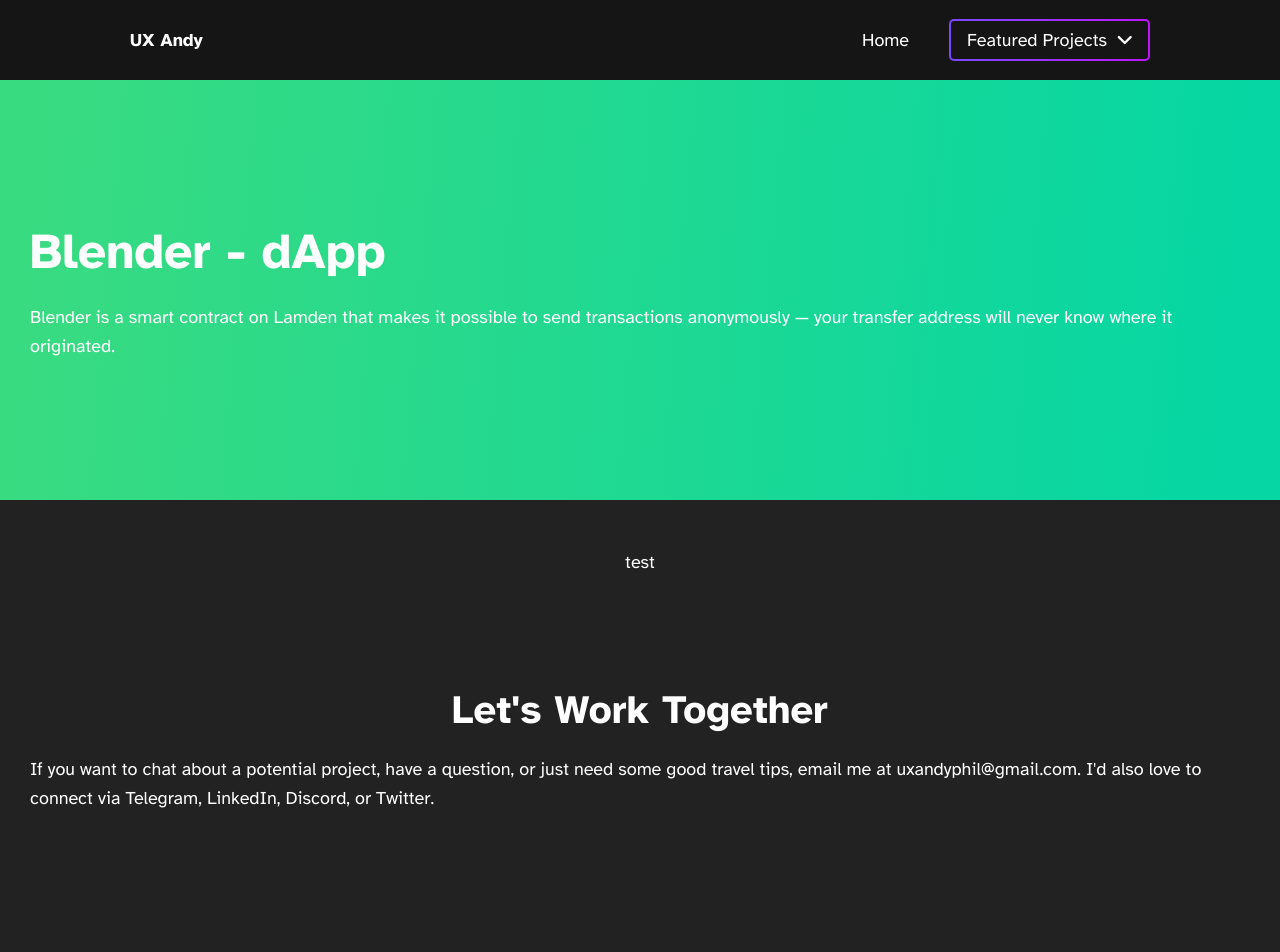
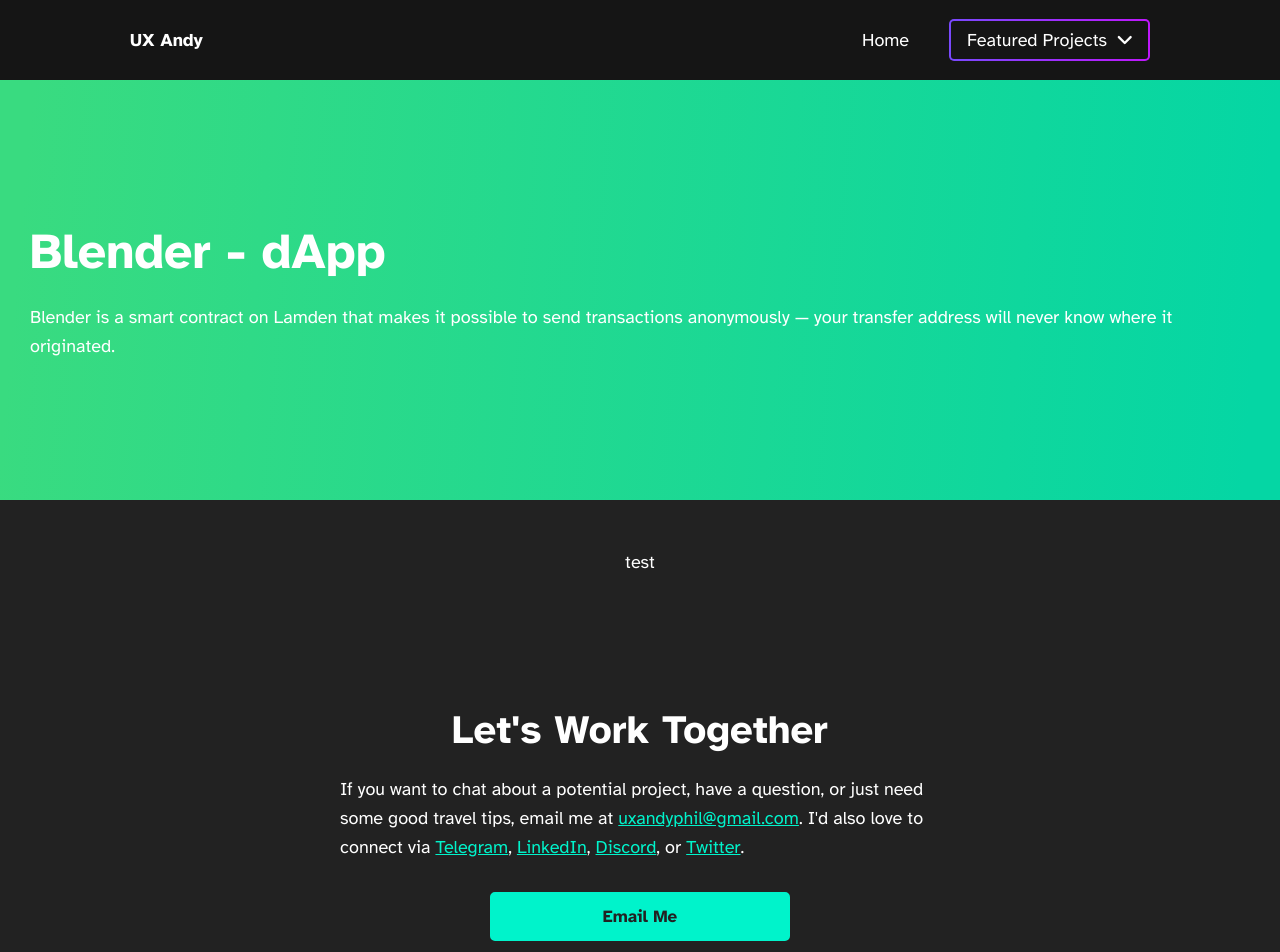
Before and after one commit to brianetoon/andy, a Vue app: page /projects/blender in a window 1280 px wide. Shown: the top 952 px of the page. Before the commit the page ends 873 px from the top, so only its background shows below. Built offline with nearby package versions, Linux system fonts and the light colour scheme.

Commit message:
footer complete & social links

```diff
--- a/src/assets/global.css
+++ b/src/assets/global.css
@@ -53,7 +53,7 @@
     cursor: pointer;
 }
 nav a:hover {
-    color: var(--primary);
+    color: var(--secondary);
 }
 section .title {
     text-align: center;
@@ -70,6 +70,9 @@
 .link {
     color: var(--primary);
     text-decoration: underline;
+}
+.link:hover {
+    color: var(--secondary);
 }
 
 .container {
@@ -95,23 +98,34 @@
     width: 100%;
 }
 
-/* Buttons & Icons */
-button {
+/* Buttons */
+.btn {
     display: block;
     width: 100%;
     max-width: 300px;
     padding: 12px 0;
+    border-radius: 5px;
     border: 2px solid var(--primary);
-    border-radius: 5px;
-    background: none;
-    color: var(--primary);
     font-size: 17px;
+    text-align: center;
     font-weight: 700;
     cursor: pointer;
 }
 .btn-solid {
-    color: var(--grey);
+    color: var(--background);
     background: var(--primary);
+}
+.btn-solid:hover {
+    background: var(--secondary);
+    border: 2px solid var(--secondary);
+}
+.btn-outline {
+    background: none;
+    color: var(--primary);
+}
+.btn-outline:hover {
+    border: 2px solid var(--secondary);
+    color: var(--secondary);
 }
 
 @media (max-width: 1199px) {
--- a/src/components/Footer.vue
+++ b/src/components/Footer.vue
@@ -2,16 +2,32 @@
     <footer>
         <h2>Let's Work Together</h2>
         <p>
-            If you want to chat about a potential project, have a question, or just need some good travel tips,
-            email me at uxandyphil@gmail.com. I'd also love to connect via
-            Telegram, LinkedIn, Discord, or Twitter.
+            If you want to chat about a potential project, have a question, or just need some good travel tips, email me at
+            <a href="mailto: uxandyphil@gmail.com" class="link">uxandyphil@gmail.com</a>.
+            I'd also love to connect via
+            <a :href="link.href" v-for="(link, i) in links"
+                :key="i" class="comma" target="_blank">
+                <span class="link">{{ link.name }}</span>
+            </a>.
         </p>
+        <a href="mailto: uxandyphil@gmail.com" class="btn btn-solid">Email Me</a>
+        <IconBar />
+        <p class="sub-text">UX Andy 2022 <a href="#" class="link">Open Source</a>.</p>
     </footer>
 </template>
 
 <script>
+import store from '@/store.js'
+import { ref } from '@vue/reactivity'
+import IconBar from './IconBar.vue'
+
 export default {
+    components: { IconBar },
+    setup() {
+        const links = ref(store.social_links)
 
+        return { links }
+    }
 }
 </script>
 
@@ -24,4 +40,28 @@
     text-align: center;
     margin-bottom: 20px;
 }
+footer p {
+    max-width: 600px;
+    margin: 0 auto;
+}
+.comma:not(:last-child):after {
+    content: ", ";
+    color: white;
+}
+.comma:last-child::before {
+    content: "or ";
+    color: white;
+}
+footer .btn {
+    margin: 30px auto 25px;
+}
+footer .sub-text {
+    margin-top: 40px;
+}
+
+@media screen and (min-width: 768px) {
+    footer {
+        margin: 50px auto;
+    }
+}
 </style>
--- a/src/components/IconBar.vue
+++ b/src/components/IconBar.vue
@@ -9,15 +9,11 @@
 </template>
 
 <script>
+import store from '@/store.js'
 import { ref } from '@vue/reactivity'
 export default {
     setup() {
-        const links = ref([
-            { icon: 'telegram.svg', href: '#'},
-            { icon: 'linkedin.svg', href: '#'},
-            { icon: 'discord.svg', href: '#'},
-            { icon: 'twitter.svg', href: '#'},
-        ])
+        const links = ref(store.social_links)
 
         return { links }
     }
--- a/src/components/home/AboutMe.vue
+++ b/src/components/home/AboutMe.vue
@@ -2,7 +2,7 @@
     <section id="about">
         <div class="about-border">
             <div class="about-content">
-                <img src="@/assets/images/shaq.png" class="shaq" alt="shaq">
+                <img src="@/assets/images/andy.png" class="shaq" alt="shaq">
                 <div v-for="(para, i) in about" :key="i" class="about-text">
                     <h2>{{ para.title }}</h2>
                     <p>{{ para.text }}</p>
--- a/src/components/home/VideoBanner.vue
+++ b/src/components/home/VideoBanner.vue
@@ -9,9 +9,15 @@
             <div class="content">
                 <h1>Designing for Web3</h1>
                 <p>When did design get so serious? <br> Let’s create <span class="highlight">fun</span>, <span class="highlight">inspiring</span>, and <span class="highlight">imaginative</span> digital experiences.</p>
-                <button>Email Me</button>
+                <a href="mailto: uxandyphil@gmail.com" class="btn btn-outline">
+                    Email Me
+                </a>
                 <IconBar />
-                <p class="sub-text">Curious about this background image?<br>It’s an NFT I purchased for fun <a href="#" class="link">here</a>.</p>
+                <p class="sub-text">
+                    Curious about this background image?<br>It's an NFT I purchased for fun
+                    <a href="https://opensea.io/assets/0xd305e3885a9ac0d77bfd8b6c954e357b04b3623d/156"
+                        class="link" target="_blank">here</a>.
+                </p>
             </div>
         </div>
 
@@ -57,7 +63,7 @@
 .highlight {
     color: var(--primary);
 }
-#video-banner button {
+#video-banner .btn {
     margin: 40px auto 20px;
 }
 #video-banner .sub-text {
@@ -73,7 +79,7 @@
         text-align: left;
         padding: 30px 40px;
     }
-    #video-banner button {
+    #video-banner .btn {
         margin: 40px 0 20px;
         max-width: 200px;
     }
--- a/src/store.js
+++ b/src/store.js
@@ -83,12 +83,18 @@
     process_intro: "My job is to bring your vision to light. This starts with an understanding of your wants and needs. From there, I design and prototype to match the goal of the project, deliver a high-quality and user tested product, and continually learn from the data to ensure a positive result.",
     about: [
         {
-            title: "I’m UX Andy",
+            title: "I'm UX Andy",
             text: "My passion for creating an original and inspired user experience has led to work with a variety of brands. Through consulting I help businesses of all sizes turn their ideas into intuitive, customer-first designs. I am relentless in the goal of adding value to any product."
         },
         {
             title: "What I can do for you",
-            text: "Whether you’re ready to get that great idea off the ground or want to build on an established product, I can help get you there. My sweet spot is turning complex problems into user first, straightforward designs that work for both you and your customers."
+            text: "Whether you're ready to get that great idea off the ground or want to build on an established product, I can help get you there. My sweet spot is turning complex problems into user first, straightforward designs that work for both you and your customers."
         }
+    ],
+    social_links: [
+        { name: 'Telegram', icon: 'telegram.svg', href: 'https://t.me/uxandy' },
+        { name: 'LinkedIn', icon: 'linkedin.svg', href: 'https://www.linkedin.com/in/andyphil' },
+        { name: 'Discord', icon: 'discord.svg', href: 'https://discordapp.com/users/352629071370256384'},
+        { name: 'Twitter', icon: 'twitter.svg', href: 'https://twitter.com/uxandyphil' }
     ]
 }
```
Also changed, not shown: src/assets/images/andy.png (added).
